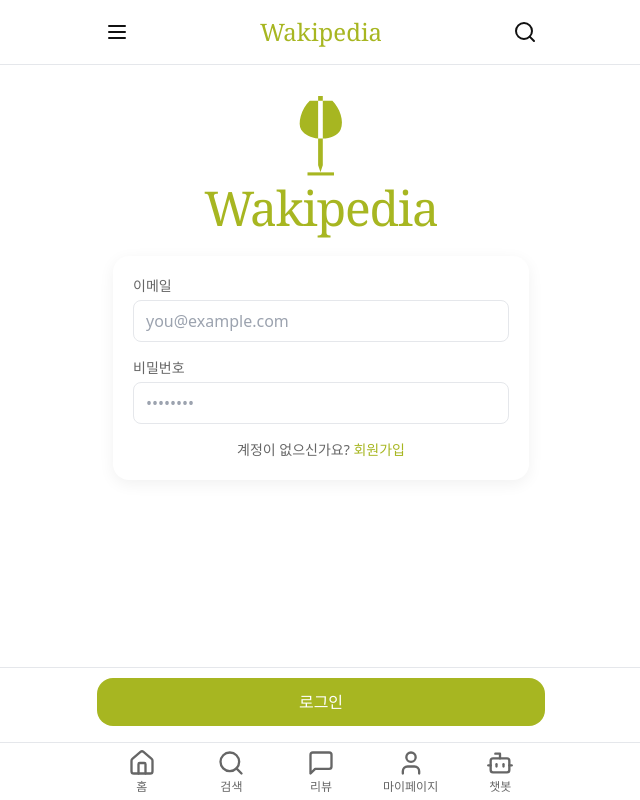
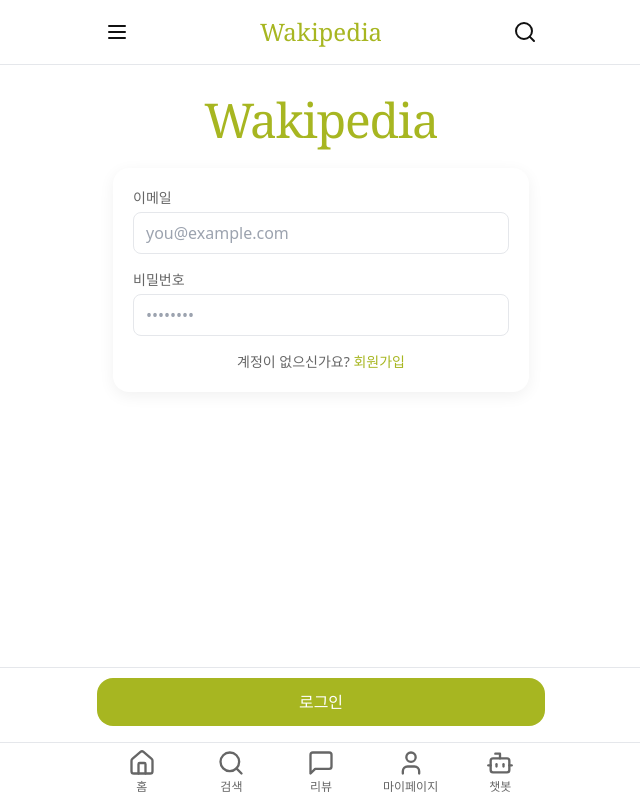
Before and after one commit to skan9708/wakiPedia_renew_2026, a React (Vite) app: page /auth/login in a window 1280 px wide. Shown: the whole page, without its empty margins (319-959 px from the left). Built offline with nearby package versions, Linux system fonts and the light colour scheme; a web font is replaced by a local one.

Commit message:
fix: remove broken logo image from login/signup pages

```diff
--- a/src/pages/Auth/LoginMobile.tsx
+++ b/src/pages/Auth/LoginMobile.tsx
@@ -30,7 +30,6 @@ export function LoginMobile() {
   return (
     <form onSubmit={onSubmit} className="space-y-6">
       <div className="mx-auto w-full max-w-mobile px-6 pt-8 text-center">
-        <img src="/src/assets/icons/icon_white.svg" alt="Wakipedia 로고" className="w-20 h-20 mx-auto mb-2" />
         <h1 className="text-accent font-brand text-5xl font-normal tracking-tight">Wakipedia</h1>
       </div>
 
--- a/src/pages/Auth/SignupMobile.tsx
+++ b/src/pages/Auth/SignupMobile.tsx
@@ -47,7 +47,6 @@ export function SignupMobile() {
   return (
     <form onSubmit={onSubmit} className="space-y-6">
       <div className="mx-auto w-full max-w-mobile px-6 pt-8 text-center">
-        <img src="/src/assets/icons/icon_white.svg" alt="Wakipedia 로고" className="w-20 h-20 mx-auto mb-2" />
         <h1 className="text-accent font-brand text-5xl font-normal tracking-tight">Wakipedia</h1>
       </div>
 
```
